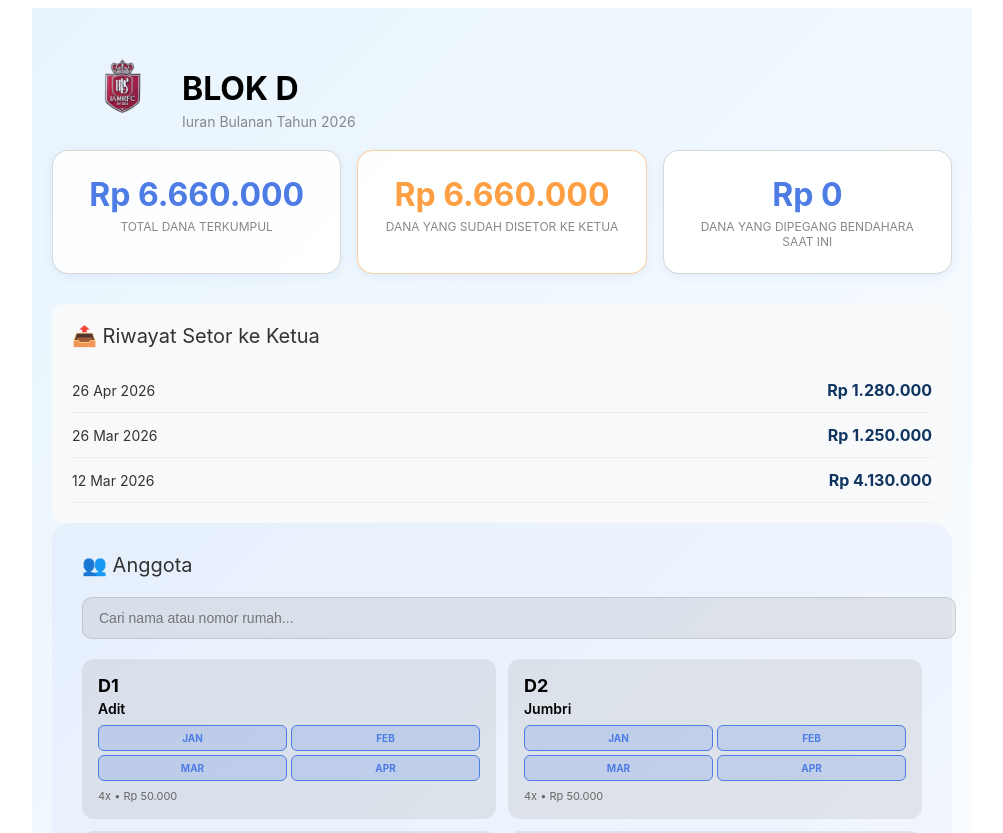
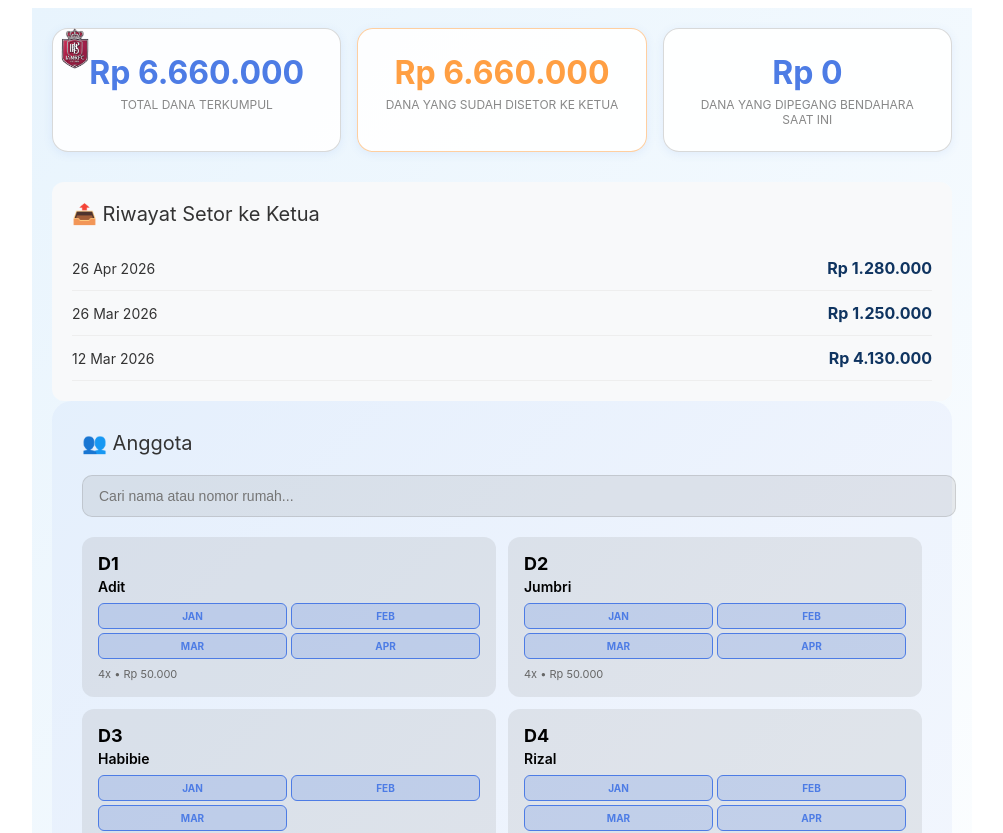
Before and after one commit to aloyb/blokd-app, a Next.js app in the folder blokd-app/: page / in a window 1280 px wide. Shown: the top 833 px of the page, without its empty margins (138-1141 px from the left). Built offline with nearby package versions, Linux system fonts and the light colour scheme.

Commit message:
Fix logo position top-left corner

```diff
--- a/blokd-app/pages/index.js
+++ b/blokd-app/pages/index.js
@@ -81,13 +81,8 @@ export default function Home() {
         <meta name="twitter:image" content="https://blokd-iamr.vercel.app/og-image.png" />
       </Head>
       <div style={styles.container}>
-        <header style={styles.header}>
-        <img src="/logo.png" alt="Logo" style={{height:'60px', marginRight:'15px'}} />
-        <div>
-          <h1 style={styles.h1}>BLOK D</h1>
-          <div style={styles.subtitle}>Iuran Bulanan Tahun 2026</div>
-        </div>
-      </header>
+        {/* Logo - pojok kiri atas */}
+      <img src="/logo.png" alt="Logo" style={{height:'45px', position:'absolute', left:'20px', top:'20px'}} />
 
       <div style={styles.statsGrid}>
         <div style={styles.statCard}>
@@ -173,7 +168,7 @@ export default function Home() {
 }
 
 const styles = {
-  container: { maxWidth: '900px', margin: '0 auto', padding: '20px', fontFamily: '-apple-system, BlinkMacSystemFont, Segoe UI, Roboto, sans-serif', background: 'linear-gradient(135deg, #E8F4FD 0%, #FFFFFF 100%)', minHeight: '100vh', color: '#333' },
+  container: { maxWidth: '900px', margin: '0 auto', padding: '20px', fontFamily: '-apple-system, BlinkMacSystemFont, Segoe UI, Roboto, sans-serif', background: 'linear-gradient(135deg, #E8F4FD 0%, #FFFFFF 100%)', minHeight: '100vh', color: '#333', position: 'relative' },
   header: { display: 'flex', alignItems: 'center', padding: '20px 40px', gap: '15px' },
   h1: { fontSize: '32px', color: '#000', marginBottom: '5px' },
   subtitle: { color: '#888', fontSize: '14px' },
```
